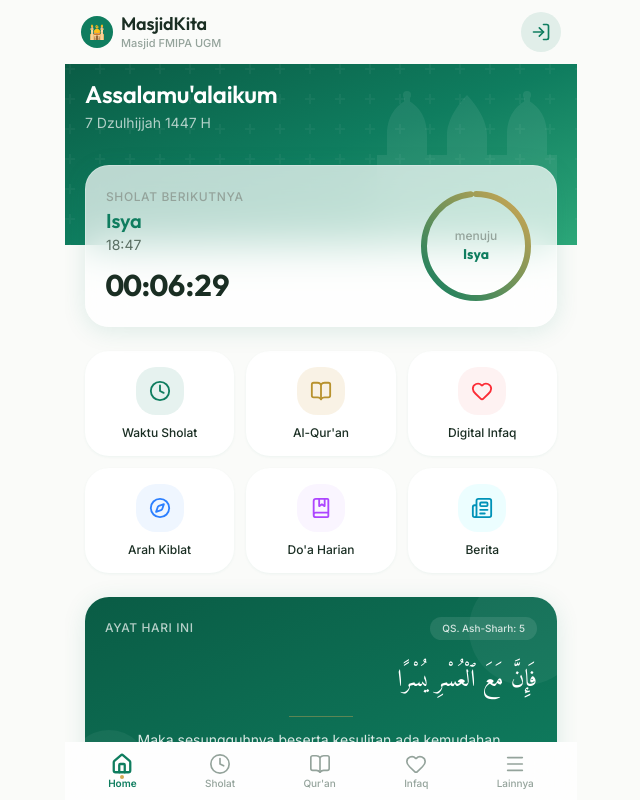
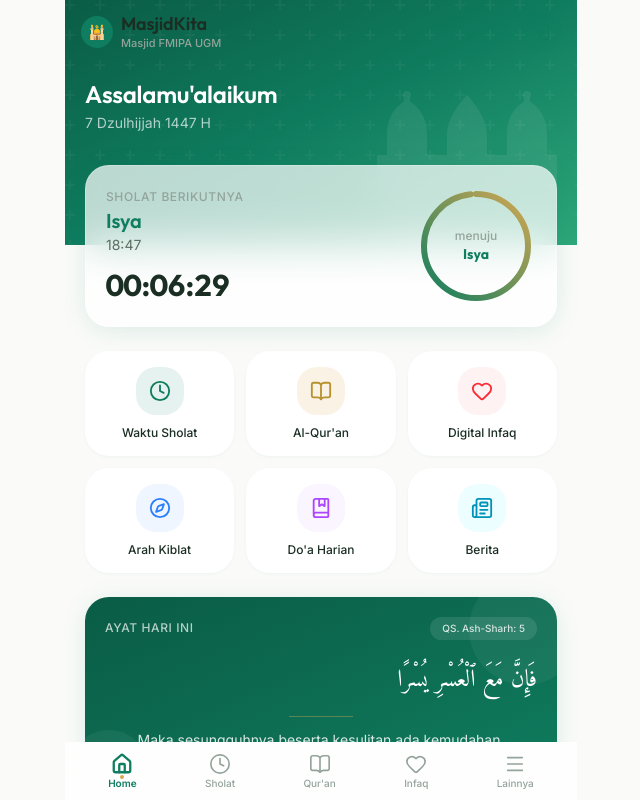
Before and after one commit to Bunstray/MasjidKita, a React (Vite) app: page / in a window 1280 px wide. Shown: the whole page, without its empty margins (319-959 px from the left). Built offline with nearby package versions, Linux system fonts and the light colour scheme; no server answers.

Commit message:
IOSUIFix2

```diff
--- a/src/components/layout/Header.tsx
+++ b/src/components/layout/Header.tsx
@@ -33,7 +33,7 @@
       initial={{ y: -20, opacity: 0 }}
       animate={{ y: 0, opacity: 1 }}
       transition={{ duration: 0.3 }}
-      className={`sticky top-0 z-40 safe-top ${
+      className={`${transparent ? 'absolute w-full' : 'sticky'} top-0 z-40 safe-top ${
         transparent
           ? 'bg-transparent'
           : 'glass border-b border-white/10'
--- a/src/pages/Dashboard.tsx
+++ b/src/pages/Dashboard.tsx
@@ -96,7 +96,7 @@
       <motion.div variants={containerVariants} initial="hidden" animate="visible">
         {/* ── Hero Section ── */}
         <motion.section variants={itemVariants} className="relative overflow-hidden">
-          <div className="pattern-overlay bg-gradient-to-br from-primary-dark via-primary to-primary-400 px-5 pb-28 pt-4">
+          <div className="pattern-overlay bg-gradient-to-br from-primary-dark via-primary to-primary-400 px-5 pb-28 pt-20">
             <div className="relative z-10">
               <motion.h2
                 initial={{ opacity: 0, x: -20 }}
```
